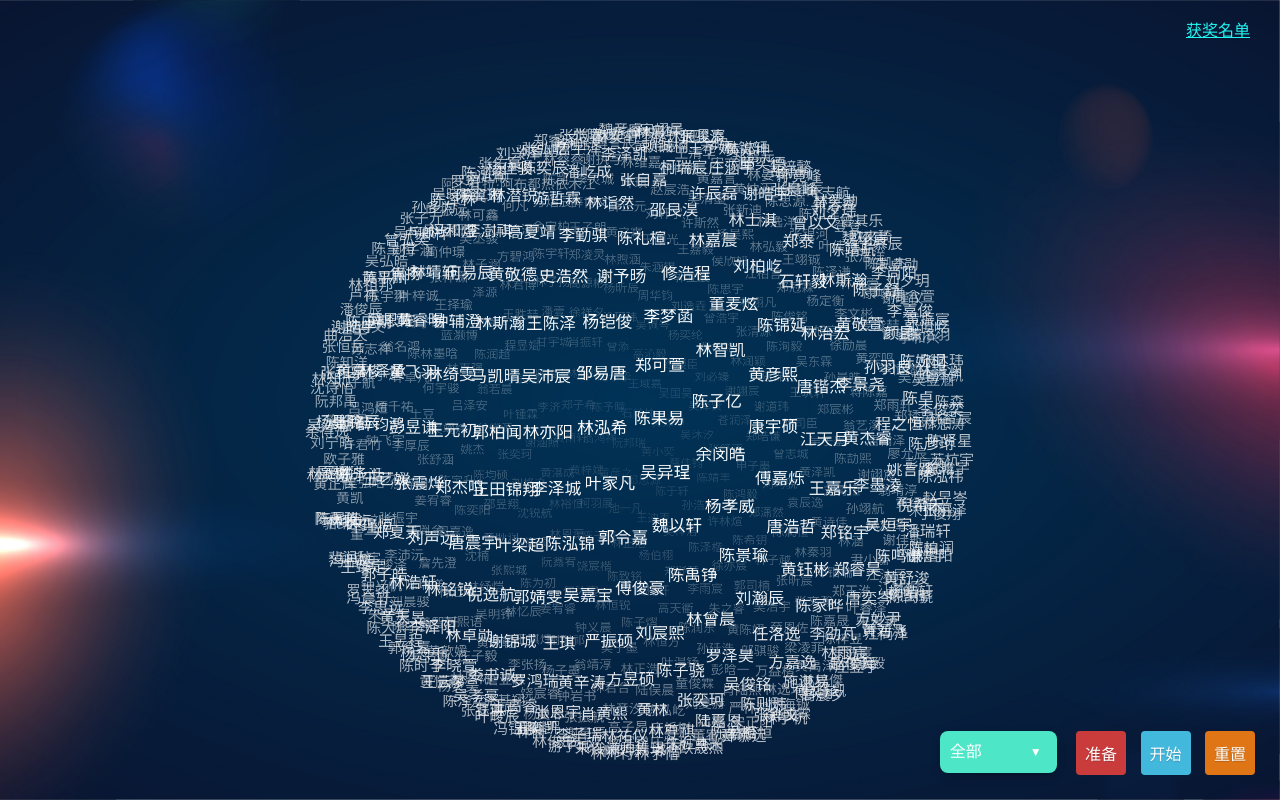
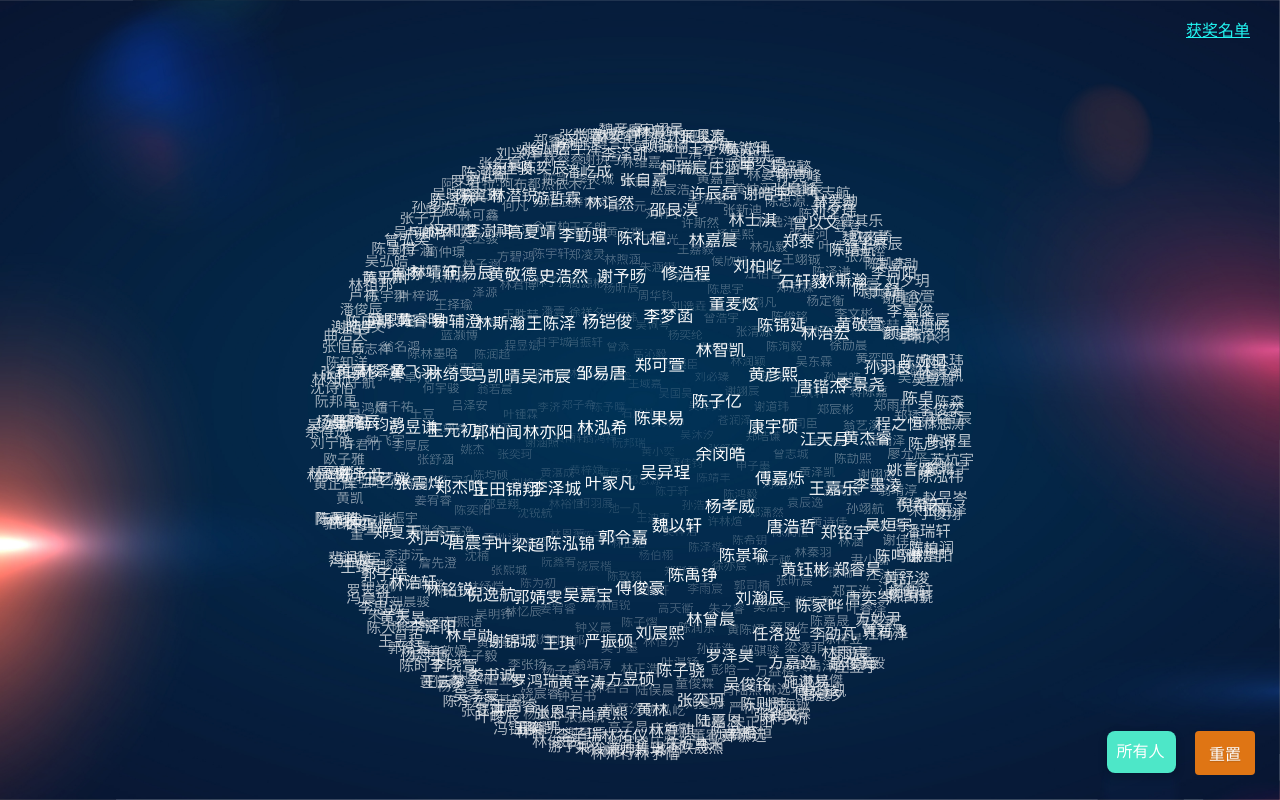
Before and after one commit to lgc0208/paodanhu, a plain HTML site: page index.html in a window 1280 px wide. Drawn offline with Linux system fonts and the light colour scheme.

Commit message:
main: 更新 空格运行

```diff
--- a/index.html
+++ b/index.html
@@ -119,7 +119,7 @@
             margin: 5px;
             padding: 10px 0;
             text-align: center;
-            width:50px;
+            width:60px;
         }
         .mask {
             -webkit-filter:blur(5px);
@@ -142,7 +142,6 @@
         }
 
 
-        /* 美化部门选择框 */
         select {
             appearance: none;
             -webkit-appearance: none;
@@ -173,16 +172,16 @@
             margin-right: 10px;
         }
 
-        .select-container::after {
+        /* .select-container::after {
             content: '▼';
             font-size: 12px;
             color: white;
             position: absolute;
             top: 50%;
-            right: 15px;
+            right: 11px;
             transform: translateY(-50%);
             pointer-events: none;
-        }
+        } */
     </style>
 </head>
 <body>
@@ -200,8 +199,7 @@
         </select>
     </div>
 
-    <button v-for="value in btns" @click="onClick(value)" class="pure-button" :class="{ 'button-error': selected == value }">{{value}}</button>
-    <button class="pure-button" @click="toggle" :class="{'button-secondary': !running, 'button-success': running}">{{running ? '停!' : '开始'}}</button>
+    <!-- <button v-for="value in btns" @click="onClick(value)" class="pure-button" :class="{ 'button-error': selected == value }">{{value}}</button> -->
     <button class="pure-button button-warning" @click="reset">重置</button>
 </div>
 <script type="text/javascript" src="js/zepto.js"></script>
@@ -264,8 +262,8 @@
             data: {
                 selected: '准备',
                 running: false,
-                selectedDepartment: '全部',
-                departments: ['全部', '马尾馆', '紫阳馆', '国泰馆篮球', '国泰馆跆拳道', '侨雄馆', '闽发馆', '屏东馆'],
+                selectedDepartment: '所有人',
+                departments: ['所有人', '马尾馆', '紫阳馆', '国泰馆', '跆拳道', '侨雄馆', '闽发馆', '屏东馆'],
                 btns: ['准备'],
                 originalMemberList: member
             },
@@ -293,7 +291,6 @@
                 toggle: function () {
                     if (this.running) {
                         TagCanvas.SetSpeed('myCanvas', speed());
-                        // var ret = lottery(this.selected);
                         var ret = lottery(1);
                         if (ret.length === 0) {
                             $('#result').css('display', 'block').html('<span>已抽完</span>');
@@ -313,7 +310,7 @@
                     this.running = !this.running;
                 },
                 updateMemberList: function () {
-                    if (this.selectedDepartment === '全部') {
+                    if (this.selectedDepartment === '所有人') {
                         member = this.originalMemberList;
                     } else {
                         member = this.originalMemberList.filter(item => item.department === this.selectedDepartment);
@@ -323,6 +320,28 @@
                 }
             }
         });
+
+        var flag = false;
+
+        document.addEventListener('keydown', function (event) {
+
+            if (event.code === 'Space') {
+                event.preventDefault();
+                var vueInstance = document.getElementById('tools').__vue__;
+                if (flag) {
+                    vueInstance.onClick("准备");
+                    flag = false;
+                }
+                else  {
+                    if (!vueInstance.running) {
+                        vueInstance.toggle();
+                    } else {
+                        vueInstance.toggle();
+                        flag = true;
+                    }
+                }
+            }
+        });
     })();
 </script>
 </body>
--- a/js/member.js
+++ b/js/member.js
@@ -9,11 +9,11 @@ var member = [
   },
   {
     name: "李尚阳",
-    department: "国泰馆篮球",
+    department: "国泰馆",
   },
   {
     name: "刘夕瑶",
-    department: "国泰馆跆拳道",
+    department: "跆拳道",
   },
   {
     name: "陈子舒",
@@ -37,11 +37,11 @@ var member = [
   },
   {
     name: "林斯瀚",
-    department: "国泰馆篮球",
+    department: "国泰馆",
   },
   {
     name: "刘夕玥",
-    department: "国泰馆跆拳道",
+    department: "跆拳道",
   },
   {
     name: "张晨峰",
@@ -65,11 +65,11 @@ var member = [
   },
   {
     name: "孙竟峰",
-    department: "国泰馆篮球",
+    department: "国泰馆",
   },
   {
     name: "黄敬萱",
-    department: "国泰馆跆拳道",
+    department: "跆拳道",
   },
   {
     name: "朱卓勋",
@@ -93,11 +93,11 @@ var member = [
   },
   {
     name: "黄振宸",
-    department: "国泰馆篮球",
+    department: "国泰馆",
   },
   {
     name: "邱奕德",
-    department: "国泰馆跆拳道",
+    department: "跆拳道",
   },
   {
     name: "孙羽良",
@@ -121,11 +121,11 @@ var member = [
   },
   {
     name: "林治宏",
-    department: "国泰馆篮球",
+    department: "国泰馆",
   },
   {
     name: "周含萱",
-    department: "国泰馆跆拳道",
+    department: "跆拳道",
   },
   {
     name: "庄涵宇",
@@ -149,11 +149,11 @@ var member = [
   },
   {
     name: "黄郑坤",
-    department: "国泰馆篮球",
+    department: "国泰馆",
   },
   {
     name: "李景尧",
-    department: "国泰馆跆拳道",
+    department: "跆拳道",
   },
   {
     name: "陈凯杰",
@@ -177,11 +177,11 @@ var member = [
   },
   {
     name: "陈洛羽",
-    department: "国泰馆篮球",
+    department: "国泰馆",
   },
   {
     name: "王予嫣",
-    department: "国泰馆跆拳道",
+    department: "跆拳道",
   },
   {
     name: "程之恒",
@@ -205,11 +205,11 @@ var member = [
   },
   {
     name: "唐锴杰",
-    department: "国泰馆篮球",
+    department: "国泰馆",
   },
   {
     name: "谢瑾仪",
-    department: "国泰馆跆拳道",
+    department: "跆拳道",
   },
   {
     name: "柯瑞宸",
@@ -233,11 +233,11 @@ var member = [
   },
   {
     name: "张骏添",
-    department: "国泰馆篮球",
+    department: "国泰馆",
   },
   {
     name: "黄杰睿",
-    department: "国泰馆跆拳道",
+    department: "跆拳道",
   },
   {
     name: "张浩洋",
@@ -261,11 +261,11 @@ var member = [
   },
   {
     name: "李和兴",
-    department: "国泰馆篮球",
+    department: "国泰馆",
   },
   {
     name: "赖铖楠",
-    department: "国泰馆跆拳道",
+    department: "跆拳道",
   },
   {
     name: "姚言蹊",
@@ -289,11 +289,11 @@ var member = [
   },
   {
     name: "江天月",
-    department: "国泰馆篮球",
+    department: "国泰馆",
   },
   {
     name: "康峻琪",
-    department: "国泰馆跆拳道",
+    department: "跆拳道",
   },
   {
     name: "张自嘉",
@@ -317,11 +317,11 @@ var member = [
   },
   {
     name: "林晨轩",
-    department: "国泰馆篮球",
+    department: "国泰馆",
   },
   {
     name: "李墨凌",
-    department: "国泰馆跆拳道",
+    department: "跆拳道",
   },
   {
     name: "叶佳恒",
@@ -345,11 +345,11 @@ var member = [
   },
   {
     name: "谢鋆霄",
-    department: "国泰馆篮球",
+    department: "国泰馆",
   },
   {
     name: "李泽凯",
-    department: "国泰馆跆拳道",
+    department: "跆拳道",
   },
   {
     name: "倪希禾",
@@ -373,11 +373,11 @@ var member = [
   },
   {
     name: "王嘉乐",
-    department: "国泰馆篮球",
+    department: "国泰馆",
   },
   {
     name: "林子壹",
-    department: "国泰馆跆拳道",
+    department: "跆拳道",
   },
   {
     name: "林诣然",
@@ -401,11 +401,11 @@ var member = [
   },
   {
     name: "林奕轩",
-    department: "国泰馆篮球",
+    department: "国泰馆",
   },
   {
     name: "吴烜宇",
-    department: "国泰馆跆拳道",
+    department: "跆拳道",
   },
   {
     name: "张银河",
@@ -429,11 +429,11 @@ var member = [
   },
   {
     name: "姜浚喆",
-    department: "国泰馆篮球",
+    department: "国泰馆",
   },
   {
     name: "潘屹成",
-    department: "国泰馆跆拳道",
+    department: "跆拳道",
   },
   {
     name: "潘瑞轩",
@@ -457,11 +457,11 @@ var member = [
   },
   {
     name: "郑铭宇",
-    department: "国泰馆篮球",
+    department: "国泰馆",
   },
   {
     name: "陈泽谦",
-    department: "国泰馆跆拳道",
+    department: "跆拳道",
   },
   {
     name: "李勤骐",
@@ -485,11 +485,11 @@ var member = [
   },
   {
     name: "唐宇泽",
-    department: "国泰馆篮球",
+    department: "国泰馆",
   },
   {
     name: "陈鸣谦",
-    department: "国泰馆跆拳道",
+    department: "跆拳道",
   },
   {
     name: "林逸洋",
@@ -513,11 +513,11 @@ var member = [
   },
   {
     name: "李文彬",
-    department: "国泰馆篮球",
+    department: "国泰馆",
   },
   {
     name: "游哲霖",
-    department: "国泰馆跆拳道",
+    department: "跆拳道",
   },
   {
     name: "陈柏润",
@@ -541,11 +541,11 @@ var member = [
   },
   {
     name: "郑睿昊",
-    department: "国泰馆篮球",
+    department: "国泰馆",
   },
   {
     name: "王翊铖",
-    department: "国泰馆跆拳道",
+    department: "跆拳道",
   },
   {
     name: "史浩然",
@@ -569,11 +569,11 @@ var member = [
   },
   {
     name: "陈奕辰",
-    department: "国泰馆篮球",
+    department: "国泰馆",
   },
   {
     name: "黄舒浚",
-    department: "国泰馆跆拳道",
+    department: "跆拳道",
   },
   {
     name: "张新迪",
@@ -597,11 +597,11 @@ var member = [
   },
   {
     name: "杨定衡",
-    department: "国泰馆篮球",
+    department: "国泰馆",
   },
   {
     name: "高夏靖",
-    department: "国泰馆跆拳道",
+    department: "跆拳道",
   },
   {
     name: "林熠阳",
@@ -625,11 +625,11 @@ var member = [
   },
   {
     name: "唐奕岑",
-    department: "国泰馆篮球",
+    department: "国泰馆",
   },
   {
     name: "林弘毅",
-    department: "国泰馆跆拳道",
+    department: "跆拳道",
   },
   {
     name: "王陈泽",
@@ -653,11 +653,11 @@ var member = [
   },
   {
     name: "林潜锐",
-    department: "国泰馆篮球",
+    department: "国泰馆",
   },
   {
     name: "杨皓轩",
-    department: "国泰馆跆拳道",
+    department: "跆拳道",
   },
   {
     name: "吴清墨",
@@ -681,11 +681,11 @@ var member = [
   },
   {
     name: "郑冠霖",
-    department: "国泰馆篮球",
+    department: "国泰馆",
   },
   {
     name: "黄敬德",
-    department: "国泰馆跆拳道",
+    department: "跆拳道",
   },
   {
     name: "杜浩宇",
@@ -709,11 +709,11 @@ var member = [
   },
   {
     name: "方妙尹",
-    department: "国泰馆篮球",
+    department: "国泰馆",
   },
   {
     name: "杨吴熙",
-    department: "国泰馆跆拳道",
+    department: "跆拳道",
   },
   {
     name: "吴沛宸",
@@ -737,11 +737,11 @@ var member = [
   },
   {
     name: "李澍祺",
-    department: "国泰馆篮球",
+    department: "国泰馆",
   },
   {
     name: "陈禹骁",
-    department: "国泰馆跆拳道",
+    department: "跆拳道",
   },
   {
     name: "赵宸浩",
@@ -765,11 +765,11 @@ var member = [
   },
   {
     name: "江柏言",
-    department: "国泰馆篮球",
+    department: "国泰馆",
   },
   {
     name: "林斯瀚",
-    department: "国泰馆跆拳道",
+    department: "跆拳道",
   },
   {
     name: "张涵宇",
@@ -793,11 +793,11 @@ var member = [
   },
   {
     name: "黄若飞",
-    department: "国泰馆篮球",
+    department: "国泰馆",
   },
   {
     name: "许斯然",
-    department: "国泰馆跆拳道",
+    department: "跆拳道",
   },
   {
     name: "林亦阳",
@@ -821,11 +821,11 @@ var member = [
   },
   {
     name: "何易辰",
-    department: "国泰馆篮球",
+    department: "国泰馆",
   },
   {
     name: "陈彦榷",
-    department: "国泰馆跆拳道",
+    department: "跆拳道",
   },
   {
     name: " 叶琪",
@@ -849,11 +849,11 @@ var member = [
   },
   {
     name: "侯欣妍",
-    department: "国泰馆篮球",
+    department: "国泰馆",
   },
   {
     name: "马凯晴",
-    department: "国泰馆跆拳道",
+    department: "跆拳道",
   },
   {
     name: "谢佳航",
@@ -877,11 +877,11 @@ var member = [
   },
   {
     name: "江尚泽",
-    department: "国泰馆篮球",
+    department: "国泰馆",
   },
   {
     name: "刘轩宇",
-    department: "国泰馆跆拳道",
+    department: "跆拳道",
   },
   {
     name: "李泽城",
@@ -905,11 +905,11 @@ var member = [
   },
   {
     name: "钟辅澄",
-    department: "国泰馆篮球",
+    department: "国泰馆",
   },
   {
     name: "江林桐",
-    department: "国泰馆跆拳道",
+    department: "跆拳道",
   },
   {
     name: "李灵城",
@@ -933,11 +933,11 @@ var member = [
   },
   {
     name: "王嘉毅",
-    department: "国泰馆篮球",
+    department: "国泰馆",
   },
   {
     name: "郭柏闻",
-    department: "国泰馆跆拳道",
+    department: "跆拳道",
   },
   {
     name: "林友泽",
@@ -961,11 +961,11 @@ var member = [
   },
   {
     name: "许刘涛",
-    department: "国泰馆篮球",
+    department: "国泰馆",
   },
   {
     name: "薛正元",
-    department: "国泰馆跆拳道",
+    department: "跆拳道",
   },
   {
     name: "陈泓锦",
@@ -989,11 +989,11 @@ var member = [
   },
   {
     name: "林绮雯",
-    department: "国泰馆篮球",
+    department: "国泰馆",
   },
   {
     name: "江沐辰",
-    department: "国泰馆跆拳道",
+    department: "跆拳道",
   },
   {
     name: "陈凯",
@@ -1017,11 +1017,11 @@ var member = [
   },
   {
     name: "王阳光",
-    department: "国泰馆篮球",
+    department: "国泰馆",
   },
   {
     name: "正田锦翔",
-    department: "国泰馆跆拳道",
+    department: "跆拳道",
   },
   {
     name: "孙翊航",
@@ -1045,11 +1045,11 @@ var member = [
   },
   {
     name: "宋天锐",
-    department: "国泰馆篮球",
+    department: "国泰馆",
   },
   {
     name: "薛博文",
-    department: "国泰馆跆拳道",
+    department: "跆拳道",
   },
   {
     name: "吴嘉宝",
@@ -1073,11 +1073,11 @@ var member = [
   },
   {
     name: "王元初",
-    department: "国泰馆篮球",
+    department: "国泰馆",
   },
   {
     name: "尹小嘉",
-    department: "国泰馆跆拳道",
+    department: "跆拳道",
   },
   {
     name: "阿卜杜拉·阿布都热依木江",
@@ -1101,11 +1101,11 @@ var member = [
   },
   {
     name: "黄之霖",
-    department: "国泰馆篮球",
+    department: "国泰馆",
   },
   {
     name: "叶梁超",
-    department: "国泰馆跆拳道",
+    department: "跆拳道",
   },
   {
     name: "刘霄恒",
@@ -1129,11 +1129,11 @@ var member = [
   },
   {
     name: "叶睿泽",
-    department: "国泰馆篮球",
+    department: "国泰馆",
   },
   {
     name: "方熠辰",
-    department: "国泰馆跆拳道",
+    department: "跆拳道",
   },
   {
     name: "严振硕",
@@ -1157,11 +1157,11 @@ var member = [
   },
   {
     name: "郑杰鸣",
-    department: "国泰馆篮球",
+    department: "国泰馆",
   },
   {
     name: "林涵",
-    department: "国泰馆跆拳道",
+    department: "跆拳道",
   },
   {
     name: "李仁德",
@@ -1185,11 +1185,11 @@ var member = [
   },
   {
     name: "王子朗",
-    department: "国泰馆篮球",
+    department: "国泰馆",
   },
   {
     name: "郭婧雯",
-    department: "国泰馆跆拳道",
+    department: "跆拳道",
   },
   {
     name: "黄泽凯",
@@ -1213,11 +1213,11 @@ var member = [
   },
   {
     name: "郑王淮",
-    department: "国泰馆篮球",
+    department: "国泰馆",
   },
   {
     name: "何凡",
-    department: "国泰馆跆拳道",
+    department: "跆拳道",
   },
   {
     name: "方昱硕",
@@ -1241,11 +1241,11 @@ var member = [
   },
   {
     name: "唐震宇",
-    department: "国泰馆篮球",
+    department: "国泰馆",
   },
   {
     name: "黄诗佳",
-    department: "国泰馆跆拳道",
+    department: "跆拳道",
   },
   {
     name: "叶振远",
@@ -1269,11 +1269,11 @@ var member = [
   },
   {
     name: "余宁柏",
-    department: "国泰馆篮球",
+    department: "国泰馆",
   },
   {
     name: "王琪",
-    department: "国泰馆跆拳道",
+    department: "跆拳道",
   },
   {
     name: "曾志城",
@@ -1297,11 +1297,11 @@ var member = [
   },
   {
     name: "郑锴瑞",
-    department: "国泰馆篮球",
+    department: "国泰馆",
   },
   {
     name: "林可鑫",
-    department: "国泰馆跆拳道",
+    department: "跆拳道",
   },
   {
     name: "黄林",
@@ -1325,11 +1325,11 @@ var member = [
   },
   {
     name: "倪逸航",
-    department: "国泰馆篮球",
+    department: "国泰馆",
   },
   {
     name: "袁辰逸",
-    department: "国泰馆跆拳道",
+    department: "跆拳道",
   },
   {
     name: "吴梓航",
@@ -1353,11 +1353,11 @@ var member = [
   },
   {
     name: "马鸣泽",
-    department: "国泰馆篮球",
+    department: "国泰馆",
   },
   {
     name: "黄辛涛",
-    department: "国泰馆跆拳道",
+    department: "跆拳道",
   },
   {
     name: "郑皓谦",
@@ -1381,11 +1381,11 @@ var member = [
   },
   {
     name: "林秦羽",
-    department: "国泰馆篮球",
+    department: "国泰馆",
   },
   {
     name: "宋闫妍",
-    department: "国泰馆跆拳道",
+    department: "跆拳道",
   },
   {
     name: "林尊祺",
@@ -1409,11 +1409,11 @@ var member = [
   },
   {
     name: "谢锦城",
-    department: "国泰馆篮球",
+    department: "国泰馆",
   },
   {
     name: "刘昀骁",
-    department: "国泰馆跆拳道",
+    department: "跆拳道",
   },
   {
     name: "吴弘皓",
@@ -1437,11 +1437,11 @@ var member = [
   },
   {
     name: "吴丞骏",
-    department: "国泰馆篮球",
+    department: "国泰馆",
   },
   {
     name: "肖黄熙",
-    department: "国泰馆跆拳道",
+    department: "跆拳道",
   },
   {
     name: "苍润泽",
@@ -1465,11 +1465,11 @@ var member = [
   },
   {
     name: "陈润恒",
-    department: "国泰馆篮球",
+    department: "国泰馆",
   },
   {
     name: "刘子涵",
-    department: "国泰馆跆拳道",
+    department: "跆拳道",
   },
   {
     name: "朱仁杰",
@@ -1493,11 +1493,11 @@ var member = [
   },
   {
     name: "罗鸿瑞",
-    department: "国泰馆篮球",
+    department: "国泰馆",
   },
   {
     name: "申子墨",
-    department: "国泰馆跆拳道",
+    department: "跆拳道",
   },
   {
     name: "卢祎",
@@ -1521,11 +1521,11 @@ var member = [
   },
   {
     name: "简仲璟",
-    department: "国泰馆篮球",
+    department: "国泰馆",
   },
   {
     name: "林祐仪",
-    department: "国泰馆跆拳道",
+    department: "跆拳道",
   },
   {
     name: "吴泽贤",
@@ -1549,11 +1549,11 @@ var member = [
   },
   {
     name: "郑潇然",
-    department: "国泰馆篮球",
+    department: "国泰馆",
   },
   {
     name: "陈思静",
-    department: "国泰馆跆拳道",
+    department: "跆拳道",
   },
   {
     name: "欧晟杰",
@@ -1577,11 +1577,11 @@ var member = [
   },
   {
     name: "张恩宇",
-    department: "国泰馆篮球",
+    department: "国泰馆",
   },
   {
     name: "张舒涵",
-    department: "国泰馆跆拳道",
+    department: "跆拳道",
   },
   {
     name: "曲浩天",
@@ -1605,11 +1605,11 @@ var member = [
   },
   {
     name: "林永烨",
-    department: "国泰馆篮球",
+    department: "国泰馆",
   },
   {
     name: "帅隽琪",
-    department: "国泰馆跆拳道",
+    department: "跆拳道",
   },
   {
     name: "吴国昊",
@@ -1633,11 +1633,11 @@ var member = [
   },
   {
     name: "陈鸿毅",
-    department: "国泰馆篮球",
+    department: "国泰馆",
   },
   {
     name: "潘俊辰",
-    department: "国泰馆跆拳道",
+    department: "跆拳道",
   },
   {
     name: "马超",
@@ -1661,11 +1661,11 @@ var member = [
   },
   {
     name: "李子瑞",
-    department: "国泰馆篮球",
+    department: "国泰馆",
   },
   {
     name: "吴沐汐",
-    department: "国泰馆跆拳道",
+    department: "跆拳道",
   },
   {
     name: "林知予",
@@ -1689,11 +1689,11 @@ var member = [
   },
   {
     name: "陈宇翀",
-    department: "国泰馆篮球",
+    department: "国泰馆",
   },
   {
     name: "林予惜",
-    department: "国泰馆跆拳道",
+    department: "跆拳道",
   },
   {
     name: "王域嘉",
@@ -1717,11 +1717,11 @@ var member = [
   },
   {
     name: "陈靖丰",
-    department: "国泰馆篮球",
+    department: "国泰馆",
   },
   {
     name: "张恒岳",
-    department: "国泰馆跆拳道",
+    department: "跆拳道",
   },
   {
     name: "董宥君",
@@ -1745,11 +1745,11 @@ var member = [
   },
   {
     name: "朱俊谦",
-    department: "国泰馆篮球",
+    department: "国泰馆",
   },
   {
     name: "黄郑坤",
-    department: "国泰馆跆拳道",
+    department: "跆拳道",
   },
   {
     name: "吴沐融",
@@ -1773,11 +1773,11 @@ var member = [
   },
   {
     name: "张博文",
-    department: "国泰馆篮球",
+    department: "国泰馆",
   },
   {
     name: "郑楷",
-    department: "国泰馆跆拳道",
+    department: "跆拳道",
   },
   {
     name: "胡予挚",
@@ -1801,11 +1801,11 @@ var member = [
   },
   {
     name: "蔡佳钧",
-    department: "国泰馆篮球",
+    department: "国泰馆",
   },
   {
     name: "沈诗怡",
-    department: "国泰馆跆拳道",
+    department: "跆拳道",
   },
   {
     name: "沈彬",
@@ -1829,11 +1829,11 @@ var member = [
   },
   {
     name: "林帅行",
-    department: "国泰馆篮球",
+    department: "国泰馆",
   },
   {
     name: "石旑忱",
-    department: "国泰馆跆拳道",
+    department: "跆拳道",
   },
   {
     name: "林德麟",
@@ -1857,11 +1857,11 @@ var member = [
   },
   {
     name: "陈知洋",
-    department: "国泰馆篮球",
+    department: "国泰馆",
   },
   {
     name: "庄牧玥",
-    department: "国泰馆跆拳道",
+    department: "跆拳道",
   },
   {
     name: "林胤铮",
@@ -1885,11 +1885,11 @@ var member = [
   },
   {
     name: "黄小奕",
-    department: "国泰馆篮球",
+    department: "国泰馆",
   },
   {
     name: "余得逸",
-    department: "国泰馆跆拳道",
+    department: "跆拳道",
   },
   {
     name: "刘夏赫",
@@ -1913,11 +1913,11 @@ var member = [
   },
   {
     name: "林奕添",
-    department: "国泰馆篮球",
+    department: "国泰馆",
   },
   {
     name: "陈予曈",
-    department: "国泰馆跆拳道",
+    department: "跆拳道",
   },
   {
     name: "陈昱皓",
@@ -1941,11 +1941,11 @@ var member = [
   },
   {
     name: "阮邦禹",
-    department: "国泰馆篮球",
+    department: "国泰馆",
   },
   {
     name: "庄炘树",
-    department: "国泰馆跆拳道",
+    department: "跆拳道",
   },
   {
     name: "陈俊灏",
@@ -1969,11 +1969,11 @@ var member = [
   },
   {
     name: "阮邦瑞",
-    department: "国泰馆篮球",
+    department: "国泰馆",
   },
   {
     name: "林奕宏",
-    department: "国泰馆跆拳道",
+    department: "跆拳道",
   },
   {
     name: "童俊霖",
@@ -1997,11 +1997,11 @@ var member = [
   },
   {
     name: "杨宇锐",
-    department: "国泰馆篮球",
+    department: "国泰馆",
   },
   {
     name: "郑子希",
-    department: "国泰馆跆拳道",
+    department: "跆拳道",
   },
   {
     name: "冯品皓",
@@ -2021,11 +2021,11 @@ var member = [
   },
   {
     name: "邱思源",
-    department: "国泰馆篮球",
+    department: "国泰馆",
   },
   {
     name: "刘宁皓",
-    department: "国泰馆跆拳道",
+    department: "跆拳道",
   },
   {
     name: "陈泓屹",
@@ -2045,11 +2045,11 @@ var member = [
   },
   {
     name: "熊小渔",
-    department: "国泰馆篮球",
+    department: "国泰馆",
   },
   {
     name: "刘宁双",
-    department: "国泰馆跆拳道",
+    department: "跆拳道",
   },
   {
     name: "翁鸿祥",
@@ -2069,7 +2069,7 @@ var member = [
   },
   {
     name: "陈泽奕",
-    department: "国泰馆篮球",
+    department: "国泰馆",
   },
   {
     name: "王迪麦",
@@ -2089,7 +2089,7 @@ var member = [
   },
   {
     name: "冯晨轩",
-    department: "国泰馆篮球",
+    department: "国泰馆",
   },
   {
     name: "高天衢",
@@ -2109,7 +2109,7 @@ var member = [
   },
   {
     name: "黄正辉",
-    department: "国泰馆篮球",
+    department: "国泰馆",
   },
   {
     name: "陆俣晨",
@@ -2129,7 +2129,7 @@ var member = [
   },
   {
     name: "吕鸿煊",
-    department: "国泰馆篮球",
+    department: "国泰馆",
   },
   {
     name: "谢星辰",
@@ -2145,7 +2145,7 @@ var member = [
   },
   {
     name: "林恒方",
-    department: "国泰馆篮球",
+    department: "国泰馆",
   },
   {
     name: "何宇骏",
@@ -2161,7 +2161,7 @@ var member = [
   },
   {
     name: "欧子雅",
-    department: "国泰馆篮球",
+    department: "国泰馆",
   },
   {
     name: "林彦汐",
@@ -2177,7 +2177,7 @@ var member = [
   },
   {
     name: "黄梓轩",
-    department: "国泰馆篮球",
+    department: "国泰馆",
   },
   {
     name: "唐千祐",
@@ -2189,7 +2189,7 @@ var member = [
   },
   {
     name: "黄梓斌",
-    department: "国泰馆篮球",
+    department: "国泰馆",
   },
   {
     name: "骆凯文",
@@ -2201,7 +2201,7 @@ var member = [
   },
   {
     name: "吕泽安",
-    department: "国泰馆篮球",
+    department: "国泰馆",
   },
   {
     name: "黄恺森",
@@ -2213,7 +2213,7 @@ var member = [
   },
   {
     name: "许君竹",
-    department: "国泰馆篮球",
+    department: "国泰馆",
   },
   {
     name: "张振航",
@@ -2225,7 +2225,7 @@ var member = [
   },
   {
     name: "罗天翊",
-    department: "国泰馆篮球",
+    department: "国泰馆",
   },
   {
     name: "陈子熠",
@@ -2237,7 +2237,7 @@ var member = [
   },
   {
     name: "罗羽彤",
-    department: "国泰馆篮球",
+    department: "国泰馆",
   },
   {
     name: "柯羽展",
@@ -2249,7 +2249,7 @@ var member = [
   },
   {
     name: "林君合",
-    department: "国泰馆篮球",
+    department: "国泰馆",
   },
   {
     name: "曾馨源",
@@ -2261,7 +2261,7 @@ var member = [
   },
   {
     name: "陈致铭",
-    department: "国泰馆篮球",
+    department: "国泰馆",
   },
   {
     name: "钟飞宇",
@@ -2273,7 +2273,7 @@ var member = [
   },
   {
     name: "黄湛成",
-    department: "国泰馆篮球",
+    department: "国泰馆",
   },
   {
     name: "钟钦宇",
@@ -2285,7 +2285,7 @@ var member = [
   },
   {
     name: "吴翊炜",
-    department: "国泰馆篮球",
+    department: "国泰馆",
   },
   {
     name: "杨炎昊",
@@ -2297,7 +2297,7 @@ var member = [
   },
   {
     name: "吴弘皓",
-    department: "国泰馆篮球",
+    department: "国泰馆",
   },
   {
     name: "钟岩书",
@@ -2309,7 +2309,7 @@ var member = [
   },
   {
     name: "朱子宸",
-    department: "国泰馆篮球",
+    department: "国泰馆",
   },
   {
     name: "林恒锐",
```
